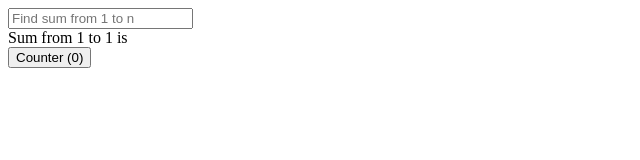
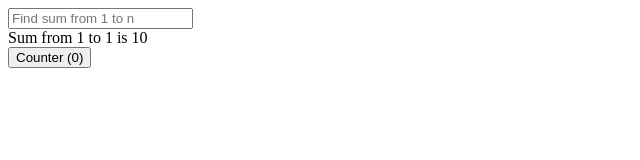
Before and after one commit to dibyarupajena/react-work, a React (Vite) app in the folder week-6-exps/: page / in a window 1280 px wide. Shown: the top 160 px of the page, without its empty margins (0-640 px from the left). Built offline with nearby package versions, Linux system fonts and the light colour scheme.

Commit message:
2.3.2 Problems with useEffect return error

```diff
--- a/week-6-exps/src/App.jsx
+++ b/week-6-exps/src/App.jsx
@@ -13,10 +13,17 @@ function App() {
     for( let i = 1; i<= inputValue; i++){
       sum = sum + i;
     }
+    console.log(sum)
     return sum;
   }
+  let globe = 10;
   let finalValue = useEffect(() => {
-      doSomething();
+
+      const a = doSomething(); //no value is returned??
+      console.log("inside useEffect",a)
+      globe = a
+      //can useEffect be used to assign a value with a state variable updater
+      //ans- no I guess
       // let sum = 0;
       // for( let i = 1; i<= inputValue; i++){
       //   sum = sum + i;
@@ -29,7 +36,7 @@ function App() {
       setInputValue(e.target.value);
     }} placeholder={"Find sum from 1 to n"}></input>
     <br />
-    Sum from 1 to {inputValue} is {finalValue}
+    Sum from 1 to {inputValue} is {globe}
     <br />
     <button onClick={() => {
       setCounter(counter + 1);
```
